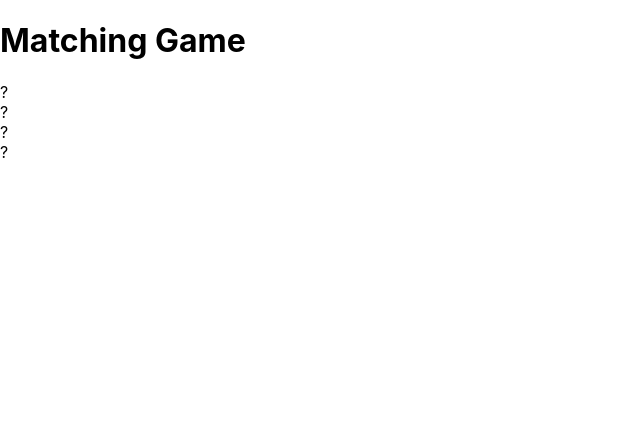
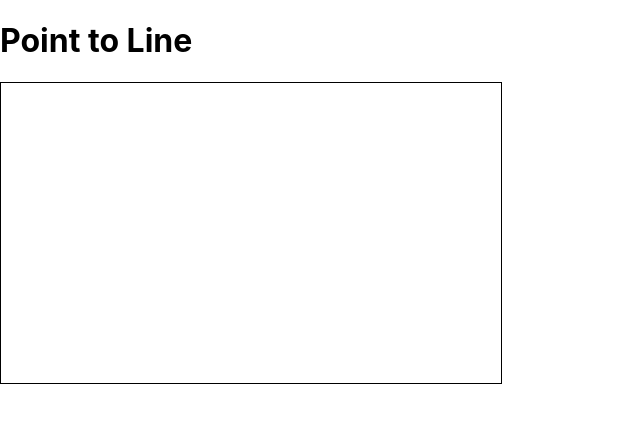
Before and after one commit to ranjankumar9/super_vision, a React (Create React App) app: page / in a window 1280 px wide. Shown: the top 422 px of the page, without its empty margins (0-640 px from the left). Built offline with nearby package versions, Linux system fonts and the light colour scheme.

Commit message:
Update App.js

```diff
--- a/src/App.js
+++ b/src/App.js
@@ -1,117 +1,60 @@
-import React, { useState, useEffect, useRef } from 'react';
+import React, { useRef, useEffect, useState } from 'react';
 
-const items = [
-  { id: 1, label: 'A' },
-  { id: 2, label: 'B' },
-  { id: 3, label: 'C' },
-  { id: 4, label: 'D' },
-  // Add more items as needed
-];
-
-const MatchingGame = () => {
-  const [shuffledItems, setShuffledItems] = useState([]);
-  const [selectedItemIds, setSelectedItemIds] = useState([]);
-  const [matchedItemIds, setMatchedItemIds] = useState([]);
+const PointToLine = () => {
   const canvasRef = useRef(null);
+  const [points, setPoints] = useState({ point1: { x: 0, y: 0 }, point2: { x: 0, y: 0 } });
 
   useEffect(() => {
-    // Shuffle the items array and set it to state on component mount
-    shuffleItems();
-  }, []);
+    const canvas = canvasRef.current;
+    const ctx = canvas.getContext('2d');
 
-  useEffect(() => {
-    // Draw lines after each render
-    drawLines();
-  });
+    ctx.clearRect(0, 0, canvas.width, canvas.height);
 
-  const shuffleItems = () => {
-    const shuffled = [...items];
-    for (let i = shuffled.length - 1; i > 0; i--) {
-      const j = Math.floor(Math.random() * (i + 1));
-      [shuffled[i], shuffled[j]] = [shuffled[j], shuffled[i]];
-    }
-    setShuffledItems(shuffled);
+    ctx.beginPath();
+    ctx.moveTo(points.point1.x, points.point1.y);
+    ctx.lineTo(points.point2.x, points.point2.y);
+    ctx.strokeStyle = 'blue';
+    ctx.lineWidth = 2;
+    ctx.stroke();
+  }, [points]);
+
+  const handleMouseMove = (e) => {
+    const canvas = canvasRef.current;
+    const rect = canvas.getBoundingClientRect();
+    const x = e.clientX - rect.left;
+    const y = e.clientY - rect.top;
+
+    setPoints((prevPoints) => ({
+      ...prevPoints,
+      point2: { x, y },
+    }));
   };
 
-  const handleItemClick = (itemId) => {
-    // Ignore clicks if the item is already matched or two items are already selected
-    if (selectedItemIds.length === 2 || selectedItemIds.includes(itemId)) {
-      return;
-    }
+  const handleMouseDown = (e) => {
+    const canvas = canvasRef.current;
+    const rect = canvas.getBoundingClientRect();
+    const x = e.clientX - rect.left;
+    const y = e.clientY - rect.top;
 
-    setSelectedItemIds((prev) => [...prev, itemId]);
-
-    // Check for a match after a short delay (to allow the user to see the second selected item)
-    if (selectedItemIds.length === 1) {
-      setTimeout(() => checkForMatch(itemId), 500);
-    }
-  };
-
-  const checkForMatch = (itemId) => {
-    const [firstId, secondId] = selectedItemIds;
-    if (shuffledItems[firstId - 1].label === shuffledItems[itemId - 1].label) {
-      // Match found
-      setMatchedItemIds((prev) => [...prev, firstId, itemId]);
-      setSelectedItemIds([]);
-    } else {
-      // No match, reset selected items after a short delay (to allow the user to see the second selected item)
-      setTimeout(() => setSelectedItemIds([]), 500);
-    }
-  };
-
-  const drawLines = () => {
-    const canvas = canvasRef.current;
-    const ctx = canvas.getContext('2d');
-    ctx.clearRect(0, 0, canvas.width, canvas.height);
-
-    if (matchedItemIds.length >= 2) {
-      // Draw lines for matched items
-      const firstItem = shuffledItems[matchedItemIds[0] - 1];
-      const secondItem = shuffledItems[matchedItemIds[1] - 1];
-
-      const firstItemElement = document.getElementById(`item-${firstItem.id}`);
-      const secondItemElement = document.getElementById(`item-${secondItem.id}`);
-
-      const firstItemRect = firstItemElement.getBoundingClientRect();
-      const secondItemRect = secondItemElement.getBoundingClientRect();
-
-      const canvasRect = canvas.getBoundingClientRect();
-
-      const startX = firstItemRect.left + firstItemRect.width / 2 - canvasRect.left;
-      const startY = firstItemRect.top + firstItemRect.height / 2 - canvasRect.top;
-
-      const endX = secondItemRect.left + secondItemRect.width / 2 - canvasRect.left;
-      const endY = secondItemRect.top + secondItemRect.height / 2 - canvasRect.top;
-
-      ctx.beginPath();
-      ctx.moveTo(startX, startY);
-      ctx.lineTo(endX, endY);
-      ctx.strokeStyle = 'green';
-      ctx.lineWidth = 2;
-      ctx.stroke();
-    }
+    setPoints({
+      point1: { x, y },
+      point2: { x, y },
+    });
   };
 
   return (
     <div>
-      <h1>Matching Game</h1>
-      <div className="game-board">
-        {shuffledItems.map((item) => (
-          <div
-            key={item.id}
-            id={`item-${item.id}`}
-            className={`game-item ${selectedItemIds.includes(item.id) ? 'selected' : ''} ${
-              matchedItemIds.includes(item.id) ? 'matched' : ''
-            }`}
-            onClick={() => handleItemClick(item.id)}
-          >
-            {selectedItemIds.includes(item.id) || matchedItemIds.includes(item.id) ? item.label : '?'}
-          </div>
-        ))}
-      </div>
-      <canvas ref={canvasRef} className="game-canvas" />
+      <h1>Point to Line</h1>
+      <canvas
+        ref={canvasRef}
+        width={500}
+        height={300}
+        style={{ border: '1px solid black' }}
+        onMouseMove={handleMouseMove}
+        onMouseDown={handleMouseDown}
+      />
     </div>
   );
 };
 
-export default MatchingGame;
+export default PointToLine;
```
